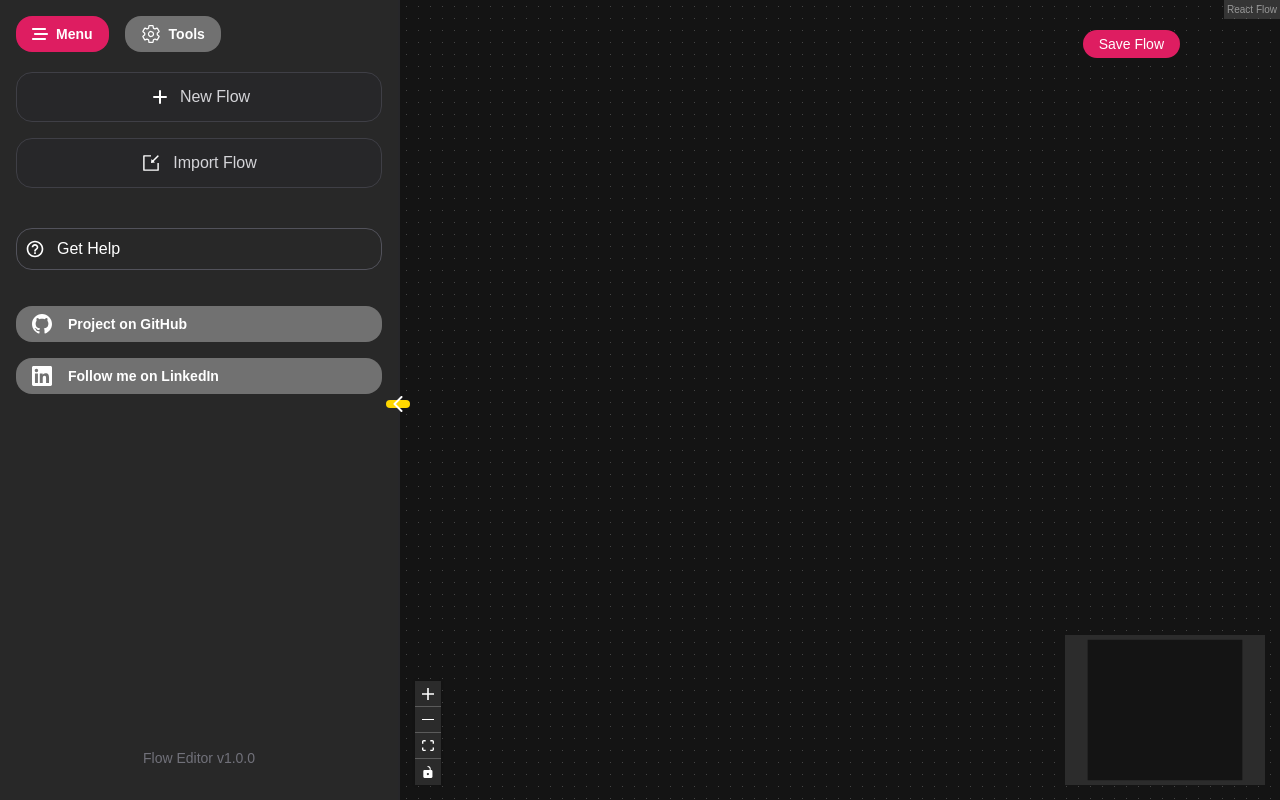
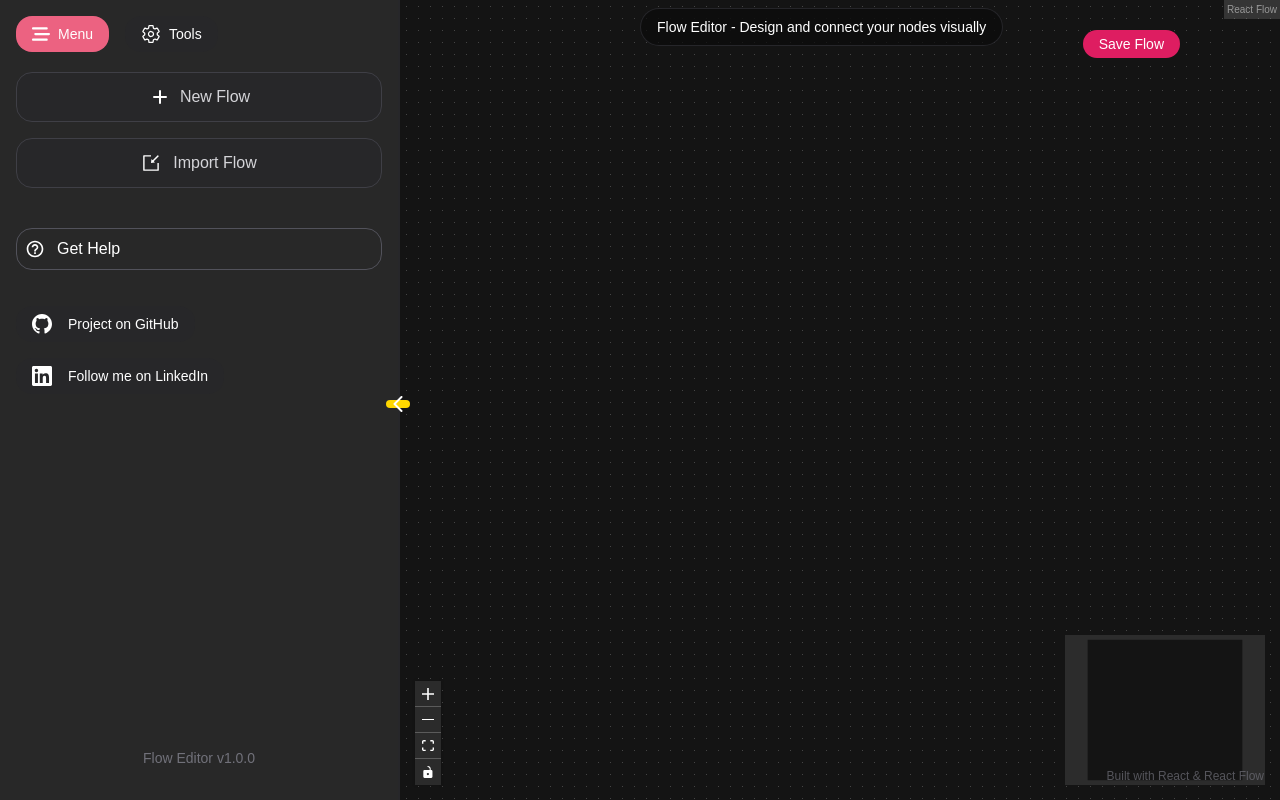
Before and after one commit to Prakhar2004sachan/mind-map-builder, a React (Vite) app in the folder front-end/: page / in a window 1280 px wide. Built offline with nearby package versions, Linux system fonts and the light colour scheme.

Commit message:
made animation for app jsx

```diff
--- a/front-end/src/App.jsx
+++ b/front-end/src/App.jsx
@@ -1,85 +1,56 @@
+import React from "react";
+import { motion } from "framer-motion";
 import { ReactFlowProvider } from "@xyflow/react";
 import FlowCanvas from "./components/FlowCanvas";
-import SideBarLelf from "./components/SideBarLelf";
+import SideBarLeft from "./components/SideBarLelf";
 import { DnDProvider } from "./utils/DnDContext";
 
 function App() {
   return (
-    <div className="w-full h-screen flex">
-      <SideBarLelf />
-      <ReactFlowProvider>
-        <DnDProvider>
-          <FlowCanvas />
-        </DnDProvider>
-      </ReactFlowProvider>
-    </div>
+    <motion.div
+      className="w-full h-screen flex bg-zinc-900 text-white overflow-hidden"
+      initial={{ opacity: 0 }}
+      animate={{ opacity: 1 }}
+      transition={{ duration: 0.6 }}
+    >
+      <motion.div
+        className="absolute z-50 top-8 left-1/2 -translate-x-1/2 bg-black/30 backdrop-blur-md py-2 px-4 rounded-full border border-zinc-700/50 text-sm text-center"
+        initial={{ y: -100, opacity: 0 }}
+        animate={{ y: 0, opacity: 1 }}
+        transition={{
+          delay: 0.5,
+          type: "spring",
+          stiffness: 200,
+          damping: 20,
+        }}
+      >
+        Flow Editor - Design and connect your nodes visually
+      </motion.div>
+
+      <DnDProvider>
+        <SideBarLeft />
+        <ReactFlowProvider>
+          <motion.div
+            className="flex-1 relative h-full"
+            initial={{ opacity: 0 }}
+            animate={{ opacity: 1 }}
+            transition={{ delay: 0.2 }}
+          >
+            <FlowCanvas />
+          </motion.div>
+        </ReactFlowProvider>
+      </DnDProvider>
+
+      <motion.div
+        className="absolute bottom-4 right-4 text-xs text-zinc-500"
+        initial={{ opacity: 0 }}
+        animate={{ opacity: 0.7 }}
+        transition={{ delay: 0.8 }}
+      >
+        Built with React & React Flow
+      </motion.div>
+    </motion.div>
   );
 }
 
 export default App;
-// import React, { useEffect } from "react";
-// import { gsap } from "gsap";
-// import { ScrollTrigger } from "gsap/ScrollTrigger";
-// import HeroSection from "./sections/HeroSection";
-// import GoalsSection from "./sections/GoalsSection";
-// import FeaturesSection from "./sections/FeaturesSection";
-// import SideNavigation from "./components/SideNavigation";
-
-// // Register ScrollTrigger with GSAP
-// gsap.registerPlugin(ScrollTrigger);
-
-// function App() {
-//   useEffect(() => {
-//     // Initialize page animations
-//     gsap.to("body", { opacity: 1, duration: 0.5, ease: "power2.inOut" });
-
-//     // Setup smooth scrolling between sections
-//     const sections = document.querySelectorAll("section");
-//     sections.forEach((section, index) => {
-//       ScrollTrigger.create({
-//         trigger: section,
-//         start: "top 80%",
-//         end: "bottom 20%",
-//         toggleClass: { targets: section, className: "active" },
-//         onEnter: () => {
-//           gsap.to(section, {
-//             y: 0,
-//             opacity: 1,
-//             duration: 0.7,
-//             ease: "power2.out",
-//             delay: 0.1,
-//           });
-//         },
-//         onLeaveBack: () => {
-//           if (index !== 0) {
-//             gsap.to(section, {
-//               y: 50,
-//               opacity: 0.8,
-//               duration: 0.5,
-//               ease: "power2.in",
-//             });
-//           }
-//         },
-//       });
-//     });
-
-//     return () => {
-//       // Cleanup all ScrollTriggers on component unmount
-//       ScrollTrigger.getAll().forEach((trigger) => trigger.kill());
-//     };
-//   }, []);
-
-//   return (
-//     <div className="app-container relative">
-//       {/* <Header /> */}
-//       <SideNavigation />
-//       <main className="main-content">
-//         <HeroSection />
-//         <GoalsSection />
-//         <FeaturesSection />
-//       </main>
-//     </div>
-//   );
-// }
-
-// export default App;
--- a/front-end/src/ui/Button.jsx
+++ b/front-end/src/ui/Button.jsx
@@ -1,16 +1,58 @@
-import React from 'react'
+import React from "react";
+import { motion } from "framer-motion";
+import PropTypes from "prop-types";
 
-function Button({label, icon, showIcon,active,click}) {
+function Button({ label, showIcon, icon, click, active }) {
   return (
-    <div
-      className={`${active ? "bg-[#de1d61]" : "bg-[#717171]"
-      } flex gap-2 px-4 py-2 items-center rounded-lg cursor-pointer`}
+    <motion.button
+      className={`flex items-center gap-2 px-4 py-2 rounded-lg transition-all duration-300 ${
+        active
+          ? "bg-[#ec6281] text-white"
+          : "bg-zinc-800/50 text-zinc-300 hover:bg-zinc-700/50 hover:text-white"
+      } ${!label && "justify-center w-10 h-10"}`}
       onClick={click}
+      whileHover={{ scale: 1.05 }}
+      whileTap={{ scale: 0.95 }}
+      initial={{ opacity: 0 }}
+      animate={{ opacity: 1 }}
+      transition={{
+        type: "spring",
+        stiffness: 500,
+        damping: 30,
+      }}
     >
-      {showIcon && icon}
-      <p className="text-sm font-semibold">{label}</p>
-    </div>
+      {showIcon && (
+        <motion.span
+          className="text-lg"
+          animate={{ rotate: active ? [0, 15, 0] : 0 }}
+          transition={{
+            duration: 0.5,
+            ease: "easeInOut",
+            times: [0, 0.6, 1],
+          }}
+        >
+          {icon}
+        </motion.span>
+      )}
+      {label && (
+        <span className="whitespace-nowrap text-sm font-medium">{label}</span>
+      )}
+    </motion.button>
   );
 }
 
-export default Button
+Button.propTypes = {
+  label: PropTypes.string,
+  showIcon: PropTypes.bool,
+  icon: PropTypes.node,
+  click: PropTypes.func,
+  active: PropTypes.bool,
+};
+
+Button.defaultProps = {
+  showIcon: false,
+  active: false,
+  click: () => {},
+};
+
+export default Button;
--- a/front-end/src/ui/NodeButton.jsx
+++ b/front-end/src/ui/NodeButton.jsx
@@ -1,27 +1,98 @@
-import React from 'react'
+import React from "react";
+import { motion } from "framer-motion";
+import PropTypes from "prop-types";
 
-function NodeButton({label, buttonType, nodeClasses}) {
-    const onDragStart = (event, nodeType) => {
-      event.dataTransfer.setData("application/reactflow", nodeType);
-      event.dataTransfer.effectAllowed = "move";
-    };
+function NodeButton({ label, buttonType, nodeClasses }) {
+  const getColor = (type) => {
+    switch (type) {
+      case "inputNode":
+        return "#6366f1"; // Indigo
+      case "defaultNode":
+        return "#ec6281"; // Pink (your app's accent color)
+      case "outputNode":
+        return "#10b981"; // Green
+      default:
+        return "#64748b"; // Slate
+    }
+  };
+
+  const getGradient = (type) => {
+    switch (type) {
+      case "inputNode":
+        return "from-indigo-600/20 to-indigo-600/5";
+      case "defaultNode":
+        return "from-pink-600/20 to-pink-600/5";
+      case "outputNode":
+        return "from-emerald-600/20 to-emerald-600/5";
+      default:
+        return "from-slate-600/20 to-slate-600/5";
+    }
+  };
+
+  const onDragStart = (event) => {
+    event.dataTransfer.setData("application/reactflow", buttonType);
+    event.dataTransfer.effectAllowed = "move";
+  };
+
   return (
-    <div
-      className="dndnode input relative text-center rounded p-2 px-4 border border-blue-500 my-4"
-      onDragStart={(event) => onDragStart(event, buttonType)}
-      draggable
+    <motion.div
+      className="relative"
+      whileHover={{ scale: 1.02 }}
+      whileTap={{ scale: 0.98 }}
     >
-      {buttonType === "defaultNode" && (
-        <div
-          className={`absolute w-2 h-2 bg-white rounded-full -top-1 left-1/2 -translate-x-1/2`}
-        ></div>
-      )}
-      <div
-        className={`absolute w-2 h-2 bg-white rounded-full ${nodeClasses}`}
-      ></div>
-      {label}
-    </div>
+      <motion.div
+        className={`
+          px-4 py-3 mb-2 rounded-lg cursor-grab active:cursor-grabbing
+          border border-zinc-700
+          bg-gradient-to-br ${getGradient(buttonType)}
+          hover:border-zinc-600 hover:shadow-lg
+          transition-all duration-300
+        `}
+        style={{
+          boxShadow: `0 0 10px 0 ${getColor(buttonType)}10`,
+        }}
+        onDragStart={onDragStart}
+        draggable
+        initial={{ opacity: 0, y: 10 }}
+        animate={{ opacity: 1, y: 0 }}
+        transition={{ type: "spring", stiffness: 500, damping: 30 }}
+      >
+        <div className="flex items-center space-x-2">
+          <div
+            className="h-3 w-3 rounded-full"
+            style={{ backgroundColor: getColor(buttonType) }}
+          />
+          <span className="font-medium text-white">{label}</span>
+        </div>
+
+        <motion.div
+          className="relative mt-2 h-2 w-full overflow-hidden rounded-full bg-zinc-800"
+          initial={{ opacity: 0 }}
+          animate={{ opacity: 1 }}
+          transition={{ delay: 0.2 }}
+        >
+          <motion.div
+            className="absolute top-0 left-0 h-full rounded-full"
+            style={{ backgroundColor: getColor(buttonType) }}
+            initial={{ width: 0 }}
+            animate={{ width: "100%" }}
+            transition={{
+              repeat: Infinity,
+              repeatType: "reverse",
+              duration: 2,
+              ease: "easeInOut",
+            }}
+          />
+        </motion.div>
+      </motion.div>
+    </motion.div>
   );
 }
 
-export default NodeButton
+NodeButton.propTypes = {
+  label: PropTypes.string.isRequired,
+  buttonType: PropTypes.string.isRequired,
+  nodeClasses: PropTypes.string,
+};
+
+export default NodeButton;
```
